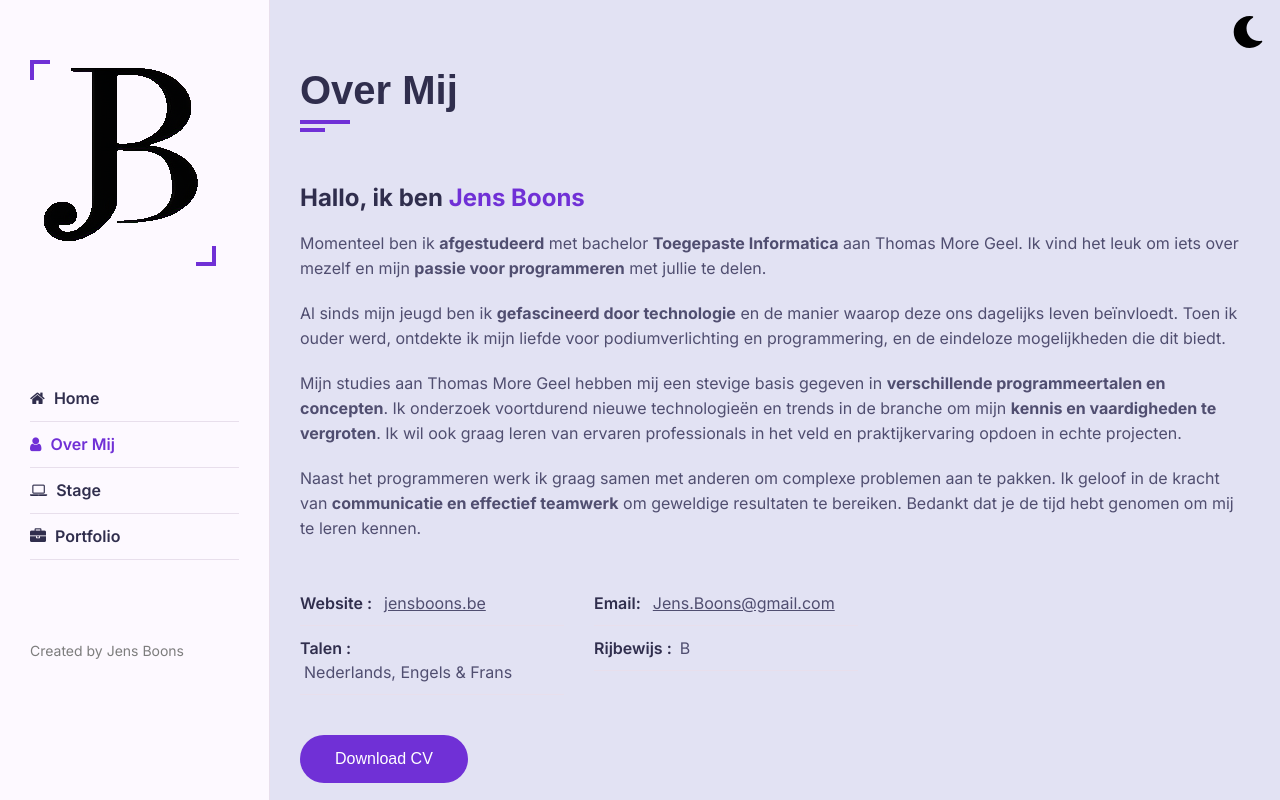
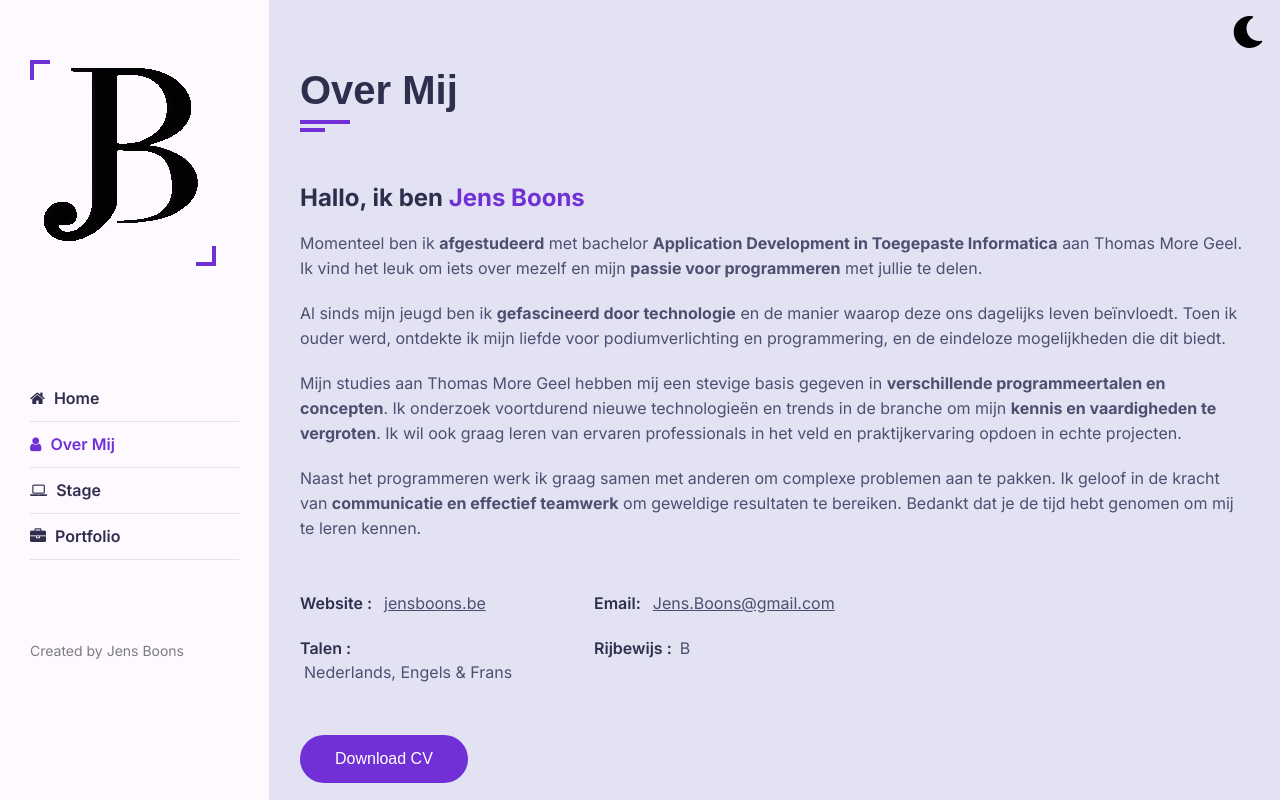
Before and after one commit to JenskeBoons/Portfolio, a Next.js app: page /about in a window 1280 px wide. Built offline with nearby package versions, Linux system fonts and the light colour scheme.

Commit message:
spellcheck

```diff
--- a/src/app/about/page.tsx
+++ b/src/app/about/page.tsx
@@ -18,7 +18,7 @@ const About: NextPage = () => {
                     Hallo&#44; ik ben <span>Jens Boons</span>
                   </h2>
                   <p>
-                    Momenteel ben ik <strong>afgestudeerd</strong> met bachelor <strong>Toegepaste Informatica</strong> aan Thomas More Geel. Ik vind het leuk om iets over mezelf en mijn <strong>passie voor programmeren</strong> met jullie te delen.
+                    Momenteel ben ik <strong>afgestudeerd</strong> met bachelor <strong>Application Development in Toegepaste Informatica</strong> aan Thomas More Geel. Ik vind het leuk om iets over mezelf en mijn <strong>passie voor programmeren</strong> met jullie te delen.
                   </p>
                   <p>Al sinds mijn jeugd ben ik <strong>gefascineerd door technologie</strong> en de manier waarop deze ons dagelijks leven beïnvloedt. Toen ik ouder werd, ontdekte ik mijn liefde voor podiumverlichting en programmering, en de eindeloze mogelijkheden die dit biedt.</p>
                   <p>
```
